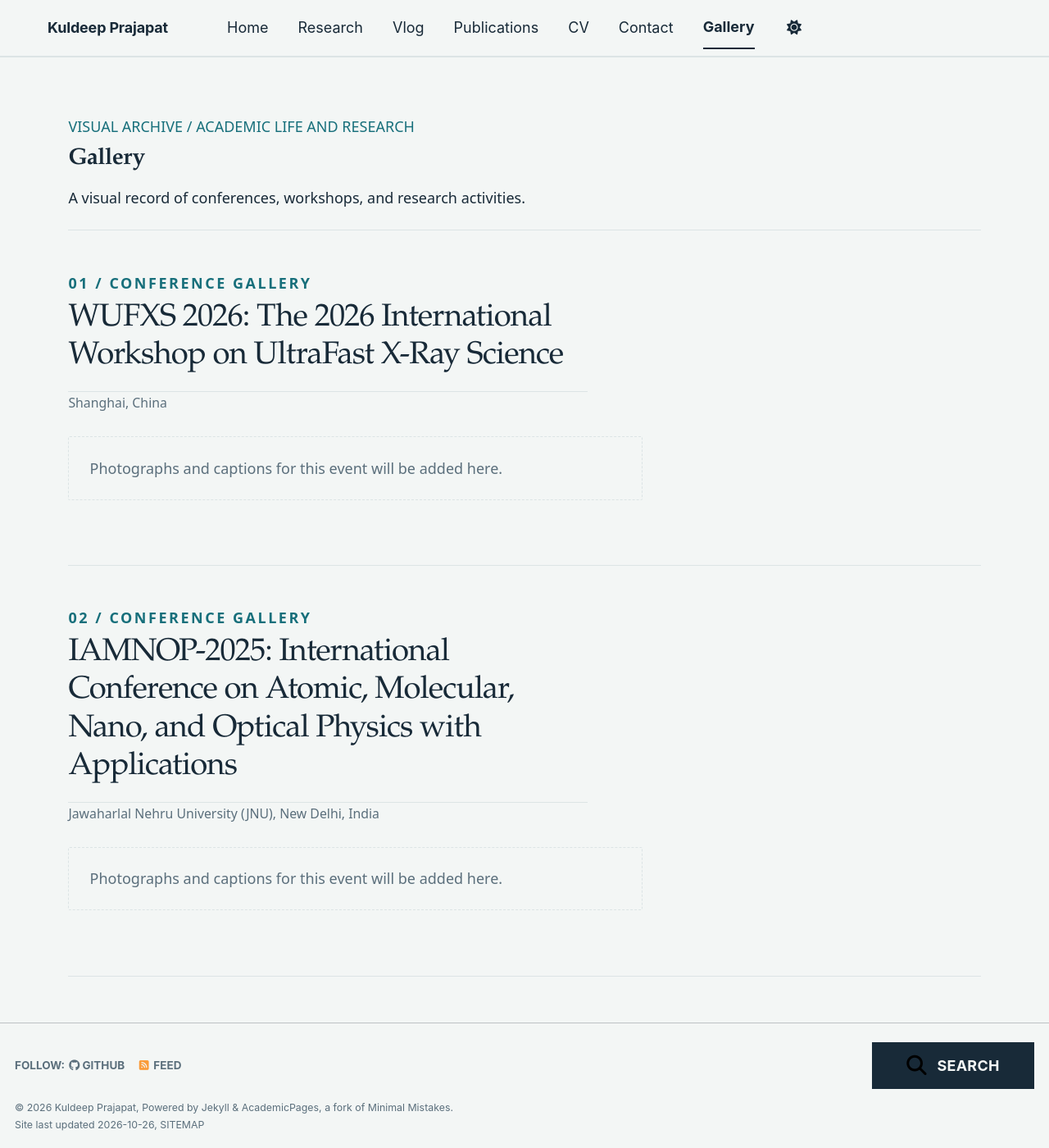
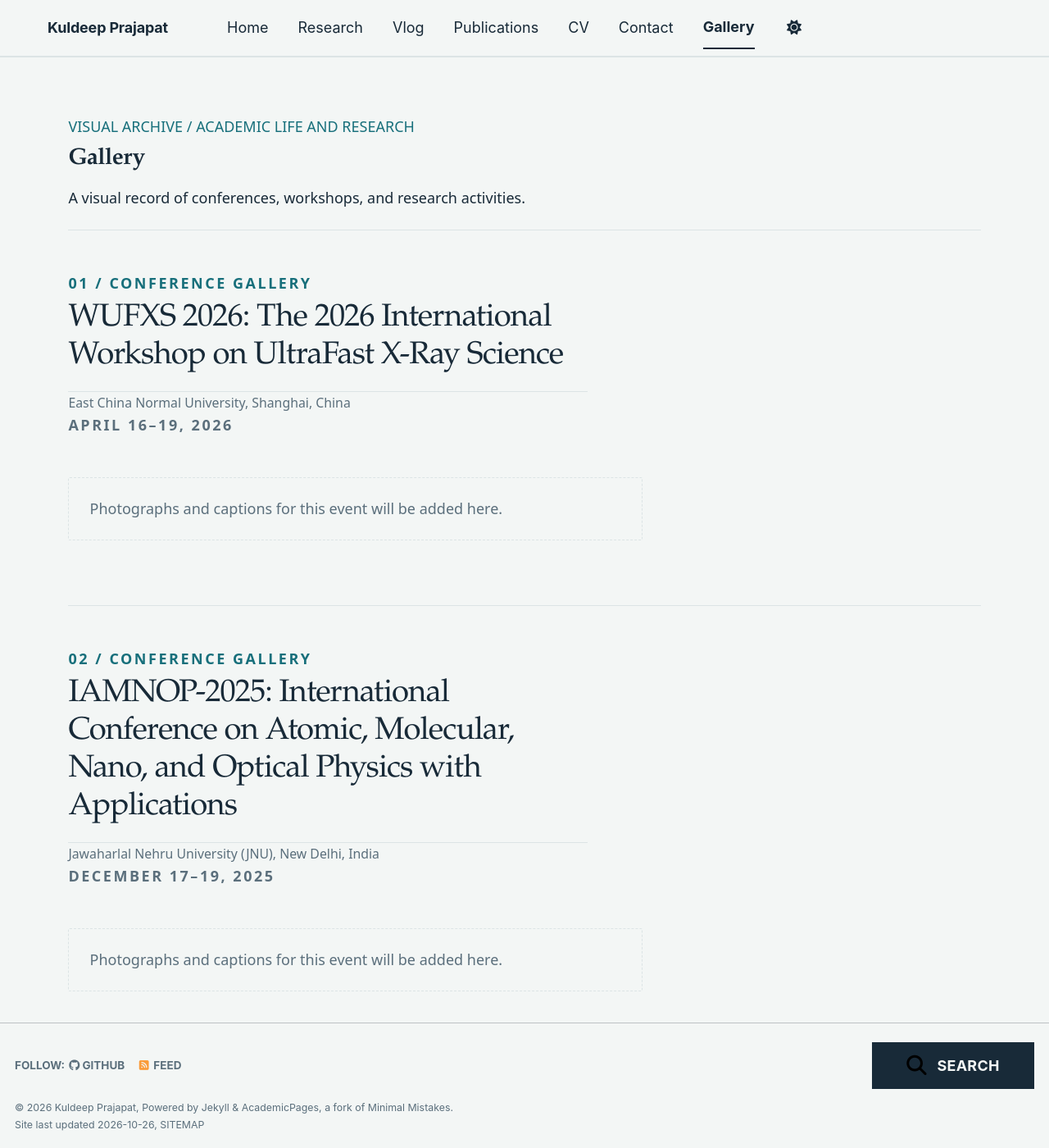
Before and after one commit to PRAJAPAT-KULDEEP/kuldeep-prajapat, a Jekyll site: the page built from _pages/gallery.md, in a window 1280 px wide and 1400 px high. Shown: the whole window at 82% size. Built offline with Jekyll 4.4.1, drawn with Linux system fonts in a browser that asks for light colours; a style sheet for code colours, icons or effects is not loaded.

Commit message:
Add conference dates to gallery sections

```diff
--- a/_data/gallery.yml
+++ b/_data/gallery.yml
@@ -1,12 +1,12 @@
 # Add photographs and captions under the relevant conference's photos list.
 # Each photo needs an image path, descriptive alt text, and an optional caption.
 - title: "WUFXS 2026: The 2026 International Workshop on UltraFast X-Ray Science"
-  location: "Shanghai, China"
-  date: ""
+  location: "East China Normal University, Shanghai, China"
+  date: "April 16–19, 2026"
   photos: []
 - title: "IAMNOP-2025: International Conference on Atomic, Molecular, Nano, and Optical Physics with Applications"
   location: "Jawaharlal Nehru University (JNU), New Delhi, India"
-  date: ""
+  date: "December 17–19, 2025"
   photos: []
 - title: "NCAMP 2025: 24th National Conference on Atomic and Molecular Physics"
   location: "IIT Dhanbad, Jharkhand, India"
```
